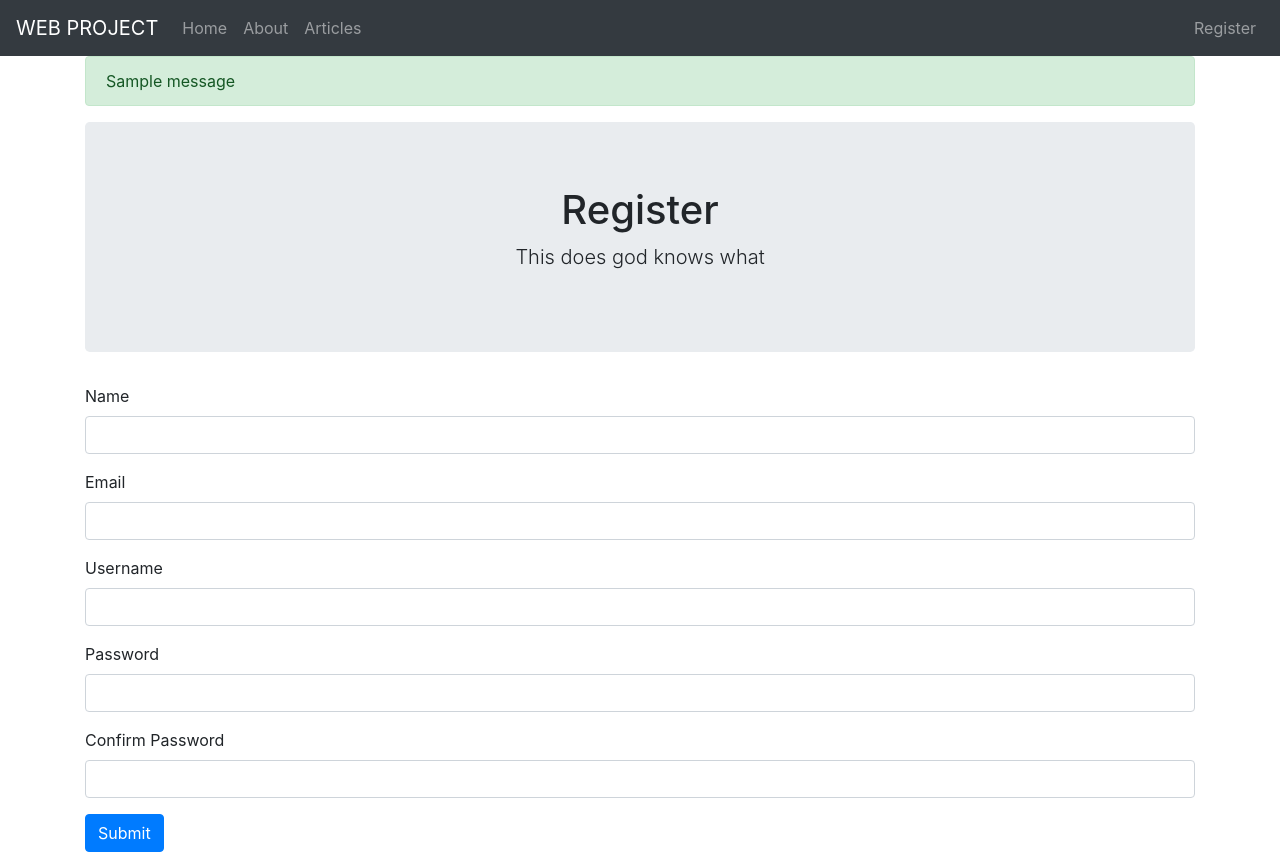
After one commit to NerazimPraetor/Web-Project-, a Flask app: page /register in a window 1280 px wide. The commit adds this page. Run offline with Flask 2, Linux system fonts and the light colour scheme; one stand-in notice (Sample message) is shown; some libraries are stand-ins or nearby versions.

Commit message:
Did the register stuff but there us a problem with sql

```diff
--- a/app.py
+++ b/app.py
@@ -1,9 +1,20 @@
-from flask import Flask, render_template
+from flask import Flask, render_template, flash, redirect, url_for, session, logging, request
 from data import Articles
+from flask_mysqldb import MySQL
+from wtforms import Form, StringField, TextAreaField, PasswordField, validators
+from passlib.hash import sha256_crypt
 
 
 app = Flask(__name__)
 # app.debug = True
+# Config MySQL
+app.config['MYSQL_HOST'] = 'localhost'
+app.config['MYSQL_USER'] = 'root'
+app.config['MYSQL_PASSWORD'] = '123456'
+app.config['MYSQL_DB'] = 'webproject'
+app.config['MYSQL_CURSORCLASS'] = 'DictCursor'
+# init MYSQL
+mysql = MySQL(app)
 
 Articles = Articles()
 
@@ -23,5 +34,47 @@ def articles():
 def article(id):
     return render_template('article.html', id = id)
 
+
+class RegisterForm(Form):
+    name = StringField('Name', [validators.Length(min=1, max=50)])
+    username = StringField('Username', [validators.Length(min=4, max=25)])
+    email = StringField('Email', [validators.Length(min=6, max=50)])
+    password = PasswordField('Password', [
+        validators.DataRequired(),
+        validators.EqualTo('confirm', message='Passwords do not match!')
+    ])
+    confirm = PasswordField('Confirm Password')
+
+
+@app.route('/register', methods=['GET', 'POST'])
+def register():
+    form = RegisterForm(request.form)
+    if request.method == 'POST' and form.validate():
+        name = form.name.data
+        email = form.email.data
+        username = form.username.data
+        password = sha256_crypt.encrypt(str(form.password.data))
+
+        #Create cursor
+        cur = mysql.connection.cursor()
+
+        cur.execute("INSERT INTO users(name, email, username, password) VALUES(%s, %s, %s, %s)"(name, email, username, password))
+
+        # Commit to db
+        mysql.connection.commit()
+
+        # Close connection
+        cur.close()
+
+        flash('You are now registered and can log-in', 'success')
+
+        redirect(url_for('index'))
+
+        return render_template ('register.html')
+    return render_template ('register.html', form=form)
+
+
+
 if __name__ == '__main__':
+    app.secret_key='secret123'
     app.run(debug = True)
--- /dev/null
+++ b/templates/includes/_formhelpers.html
@@ -0,0 +1,9 @@
+{% macro render_field(field) %}
+  {{ field.label }}
+  {{ field(**kwargs)|safe }}
+  {% if field.errors %}
+    {% for error in field.errors %}
+      <span class="help-inline">{{ error }}</span>
+    {% endfor %}
+  {% endif %}
+{% endmacro %}
--- /dev/null
+++ b/templates/includes/_messages.html
@@ -0,0 +1,15 @@
+{% with messages = get_flashed_messages(with_categories=true) %}
+  {% if messages %}
+    {% for category, message in messages %}
+      <div class="alert alert-{{ category }}">{{ message }}</div>
+    {% endfor %}
+  {% endif %}
+{% endwith %}
+
+{% if error %}
+  <div class="alert alert-danger">{{error}}</div>
+{% endif %}
+
+{% if msg %}
+  <div class="alert alert-success">{{msg}}</div>
+{% endif %}
--- a/templates/includes/_navbar.html
+++ b/templates/includes/_navbar.html
@@ -15,21 +15,16 @@
       <li class="nav-item">
         <a class="nav-link" href="/articles">Articles</a>
       </li>
-      <!-- <li class="nav-item">
-        <a class="nav-link disabled" href="#" tabindex="-1" aria-disabled="true">Disabled</a>
-      </li>
-      <li class="nav-item dropdown">
-        <a class="nav-link dropdown-toggle" href="#" id="dropdown01" data-toggle="dropdown" aria-haspopup="true" aria-expanded="false">Dropdown</a>
-        <div class="dropdown-menu" aria-labelledby="dropdown01">
-          <a class="dropdown-item" href="#">Action</a>
-          <a class="dropdown-item" href="#">Another action</a>
-          <a class="dropdown-item" href="#">Something else here</a>
-        </div>
-      </li> -->
     </ul>
-    <form class="form-inline my-2 my-lg-0">
+
+    <ul class="navbar-nav navbar-right">
+        <li class="nav-item ">
+          <a class="nav-link" href="/register">Register </a>
+        </li>
+      </ul>
+    <!-- <form class="form-inline my-2 my-lg-0">
       <input class="form-control mr-sm-2" type="text" placeholder="Search" aria-label="Search">
       <button class="btn btn-secondary my-2 my-sm-0" type="submit">Search</button>
-    </form>
+    </form> -->
   </div>
 </nav>
--- a/templates/layout.html
+++ b/templates/layout.html
@@ -11,6 +11,7 @@
 <body>
     {% include 'includes/_navbar.html' %}
     <div class="container">
+        {% include 'includes/_messages.html' %}
         {% block body %}{% endblock %}
     </div>
 
--- /dev/null
+++ b/templates/register.html
@@ -0,0 +1,27 @@
+{% extends 'layout.html' %}
+
+{% block body %}
+    <div class="jumbotron text-center">
+        <h1>Register</h1>
+        <p class="lead">This does god knows what</p>
+    </div>
+    {% from "includes/_formhelpers.html" import render_field %}
+    <form method="POST" action=" ">
+        <div class="form-group">
+            {{render_field(form.name, class_="form-control")}}
+        </div>
+        <div class="form-group">
+            {{render_field(form.email, class_="form-control")}}
+        </div>
+        <div class="form-group">
+            {{render_field(form.username, class_="form-control")}}
+        </div>
+        <div class="form-group">
+            {{render_field(form.password, class_="form-control")}}
+        </div>
+        <div class="form-group">
+            {{render_field(form.confirm, class_="form-control")}}
+        </div>
+        <p><input type="submit" class="btn btn-primary" value="Submit"> </p>
+    </form>
+{% endblock %}
```
Also changed, not shown: 1 other file.
